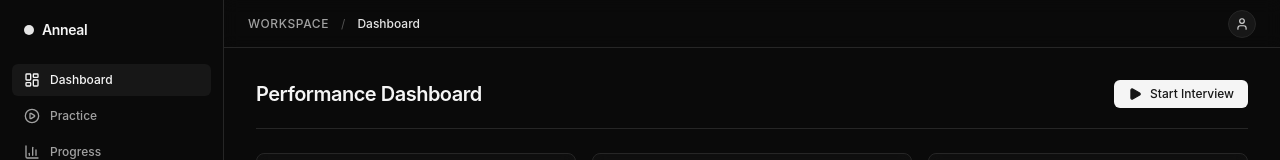
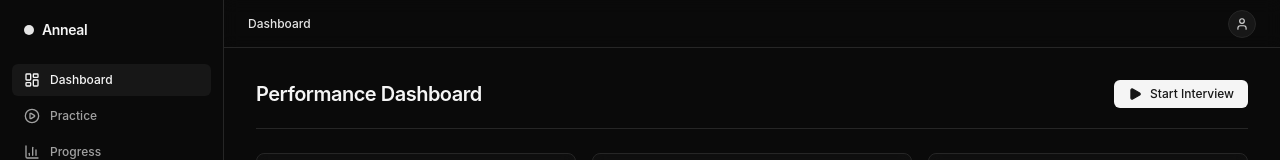
Before and after one commit to mah3shbishnoi/anneal, a React (Vite) app in the folder frontend/: page / in a window 1280 px wide. Shown: the top 160 px of the page. Built offline with nearby package versions, Linux system fonts and the light colour scheme; no server answers.

Commit message:
style: simplify header by removing workspace breadcrumb prefix

```diff
--- a/frontend/src/components/Header.tsx
+++ b/frontend/src/components/Header.tsx
@@ -4,8 +4,6 @@ export function Header({ title }: { title: string }) {
   return (
     <header className="h-12 border-b border-neutral-800 bg-neutral-950/70 backdrop-blur px-6 flex items-center justify-between select-none">
       <div className="flex items-center gap-3">
-        <span className="text-xs font-medium uppercase tracking-wider text-neutral-400">workspace</span>
-        <span className="text-neutral-600 text-xs">/</span>
         <span className="text-xs font-medium text-neutral-200 capitalize">{title}</span>
       </div>
 
```
